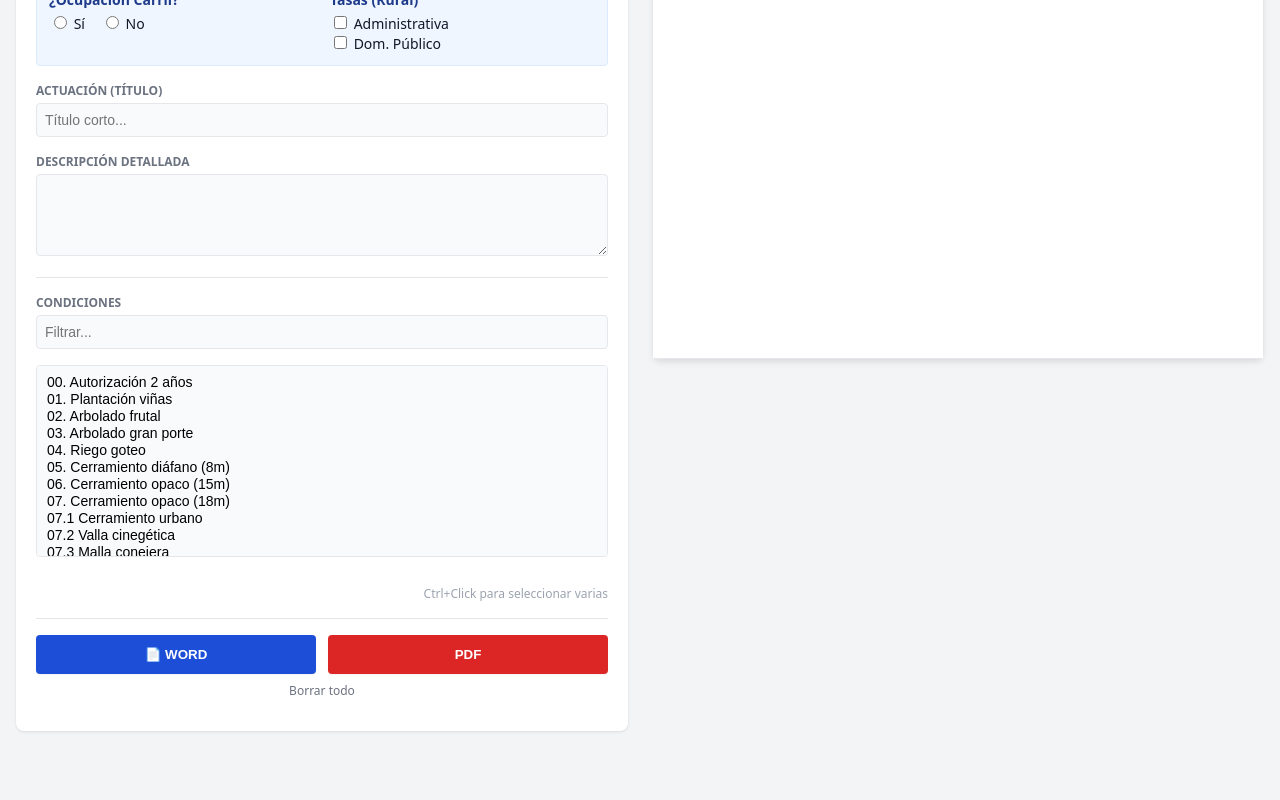
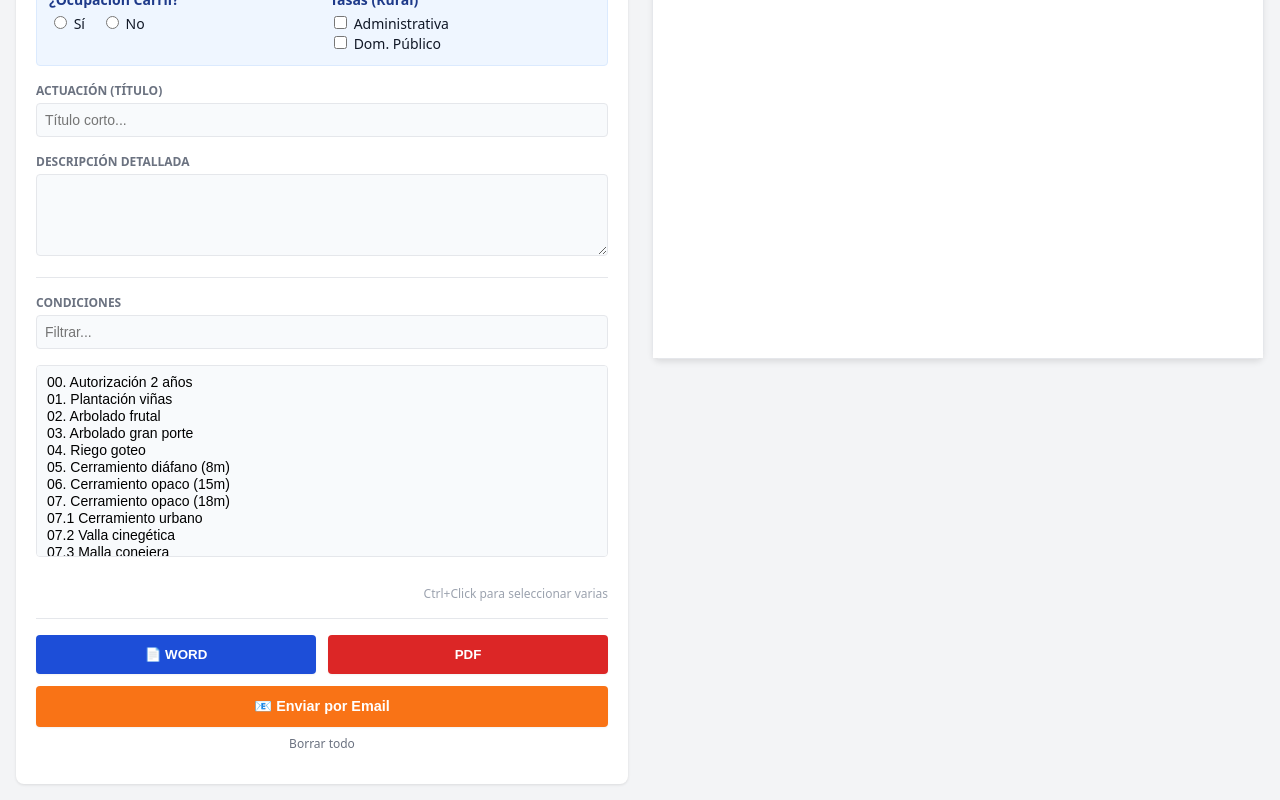
Before and after one commit to Marcos-zgz/generador-informes, a React (Vite) app: page / in a window 1280 px wide. Shown: the part 428-1228 px from the top of the page. Before the commit the page ends 1175 px from the top, so only its background shows below. Built offline with nearby package versions, Linux system fonts and the light colour scheme.

Commit message:
Mejoras en envío EmailJS y limpieza de configuración

```diff
--- a/package.json
+++ b/package.json
@@ -12,6 +12,7 @@
     "deploy": "gh-pages -d dist"
   },
   "dependencies": {
+    "@emailjs/browser": "^4.4.1",
     "file-saver": "^2.0.5",
     "html-docx-js-typescript": "^0.1.5",
     "html2pdf.js": "^0.14.0",
--- a/src/App.tsx
+++ b/src/App.tsx
@@ -5,6 +5,7 @@ import html2canvas from 'html2canvas';
 // @ts-ignore
 import { asBlob } from 'html-docx-js-typescript';
 import { saveAs } from 'file-saver';
+import emailjs from '@emailjs/browser';
 
 function App() {
   const [formData, setFormData] = useState({
@@ -102,7 +103,6 @@ function App() {
     h += pasoTxt;
     n++;
 
-    // TASAS (Modificado: Ya no muestra la nota si es Urbano)
     if (d.urbano === 'no' && (d.tasaAdm || d.tasaPub)) {
          h += `<h3 ${S.h3}>1.${n}. Cuantía de la tasa</h3>`;
          if (d.tasaAdm) h += `<h4 ${S.h4}>1.${n}.1 Tasa administrativa</h4>` + (mode==='word'?COMUNES.tasaAdmin.replace(/<p>/g,`<p ${S.p}>`):COMUNES.tasaAdmin);
@@ -112,7 +112,6 @@ function App() {
          }
          n++;
     }
-    // Aquí antes estaba el "else if (urbano === 'si')" con la nota. Lo hemos borrado.
 
     h += `<h3 ${S.h3}>1.${n}. Comunicación a la Subdirección</h3>`;
     if (d.equipo.length) {
@@ -154,6 +153,48 @@ function App() {
     pdf.save(`Informe_${formData.carretera || 'borrador'}.pdf`);
   };
 
+// --- FUNCIÓN EMAILJS (Versión HTML con Estilos) ---
+  const enviarPorEmail = () => {
+    const btn = document.getElementById('btn-email');
+    if(btn) btn.innerText = "Enviando... ⏳";
+
+    // 1. REUTILIZAMOS TU LÓGICA DE WORD
+    // Esto ya trae negritas y fuentes bonitas
+    const htmlContenido = getPreviewHTML('word');
+
+    // 2. AÑADIMOS EL MARGEN IZQUIERDO Y CONTENEDOR
+    // Envolvemos todo en un div con padding-left
+    const cuerpoHTML = `
+      <div style="font-family: Arial, sans-serif; color: #333; padding-left: 20px; line-height: 1.5;">
+        <h2 style="color: #ea580c; border-bottom: 2px solid #ea580c; padding-bottom: 5px;">Informe Generado</h2>
+        <br/>
+        ${htmlContenido}
+      </div>
+    `;
+
+    // TUS CREDENCIALES (Asegúrate que sean las que funcionaron antes)
+    const SERVICE_ID = "service_x9qtkcf"; // El que creaste nuevo
+    const TEMPLATE_ID = "template_cu8yxem";
+    const PUBLIC_KEY = "OFh90C612m0IM5AQ7";
+
+    const templateParams = {
+      to_name: "Jefe",
+      from_name: "Generador Informes",
+      message: cuerpoHTML, // <--- Ahora enviamos HTML, no texto plano
+      titulo_obra: formData.carretera || "Sin Identificar"
+    };
+
+    emailjs.send(SERVICE_ID, TEMPLATE_ID, templateParams, PUBLIC_KEY)
+      .then((response) => {
+        console.log('SUCCESS!', response.status, response.text);
+        alert(`✅ Informe enviado con formato!`);
+        if(btn) btn.innerText = "📧 Enviar por Email";
+      }, (err) => {
+        console.error('FAILED...', err);
+        alert(`❌ Error al enviar: ${JSON.stringify(err)}`);
+        if(btn) btn.innerText = "📧 Enviar por Email";
+      });
+  };
   return (
     <div>
       <header className="header">
@@ -235,6 +276,32 @@ function App() {
                <button className="btn-primary" onClick={generateWord}>📄 WORD</button>
                <button className="btn-danger" onClick={generatePdf}>PDF</button>
             </div>
+
+            {/* BOTÓN EMAILJS */}
+            <button
+              id="btn-email"
+              onClick={enviarPorEmail}
+              style={{
+                width: '100%',
+                marginTop: '0.75rem',
+                backgroundColor: '#f97316',
+                color: 'white',
+                padding: '0.75rem',
+                border: 'none',
+                borderRadius: '0.25rem',
+                fontWeight: 'bold',
+                cursor: 'pointer',
+                fontSize: '0.9rem',
+                display: 'flex',
+                justifyContent: 'center',
+                alignItems: 'center',
+                gap: '0.5rem',
+                boxShadow: '0 1px 2px 0 rgba(0, 0, 0, 0.05)'
+              }}
+            >
+              📧 Enviar por Email
+            </button>
+
             <p style={{textAlign:'center', fontSize:'0.75rem', color:'#6b7280', marginTop:'0.5rem', cursor:'pointer'}} onClick={() => window.location.reload()}>Borrar todo</p>
 
         </section>
--- a/vite.config.ts
+++ b/vite.config.ts
@@ -10,7 +10,7 @@ export default defineConfig(({ command }) => {
 
   // Solo si estamos construyendo para producción (GitHub Pages), cambiamos la ruta
   if (command !== 'serve') {
-    config.base = '/generador-informes/'
+    config.base = './'
   }
 
   return config
```
Also changed, not shown: 1 other file (tests, documents, lock files or other folders).
